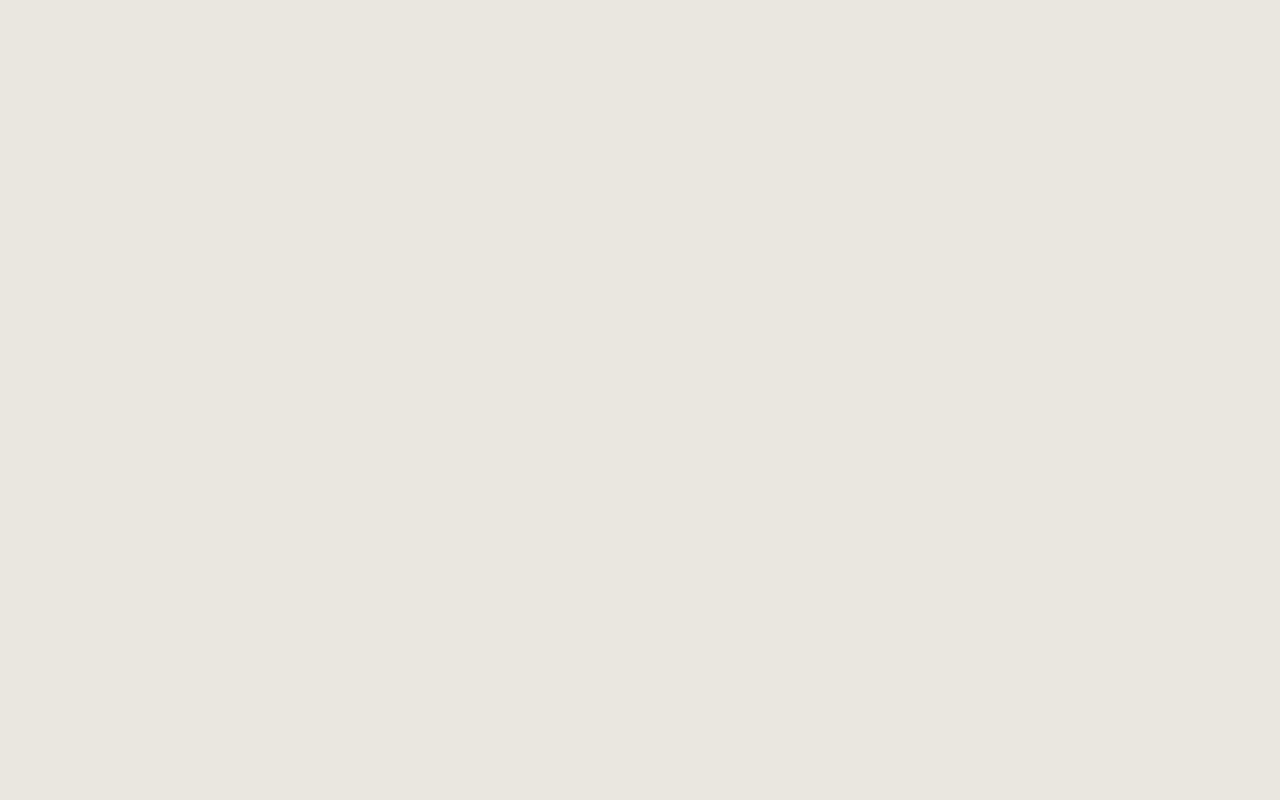
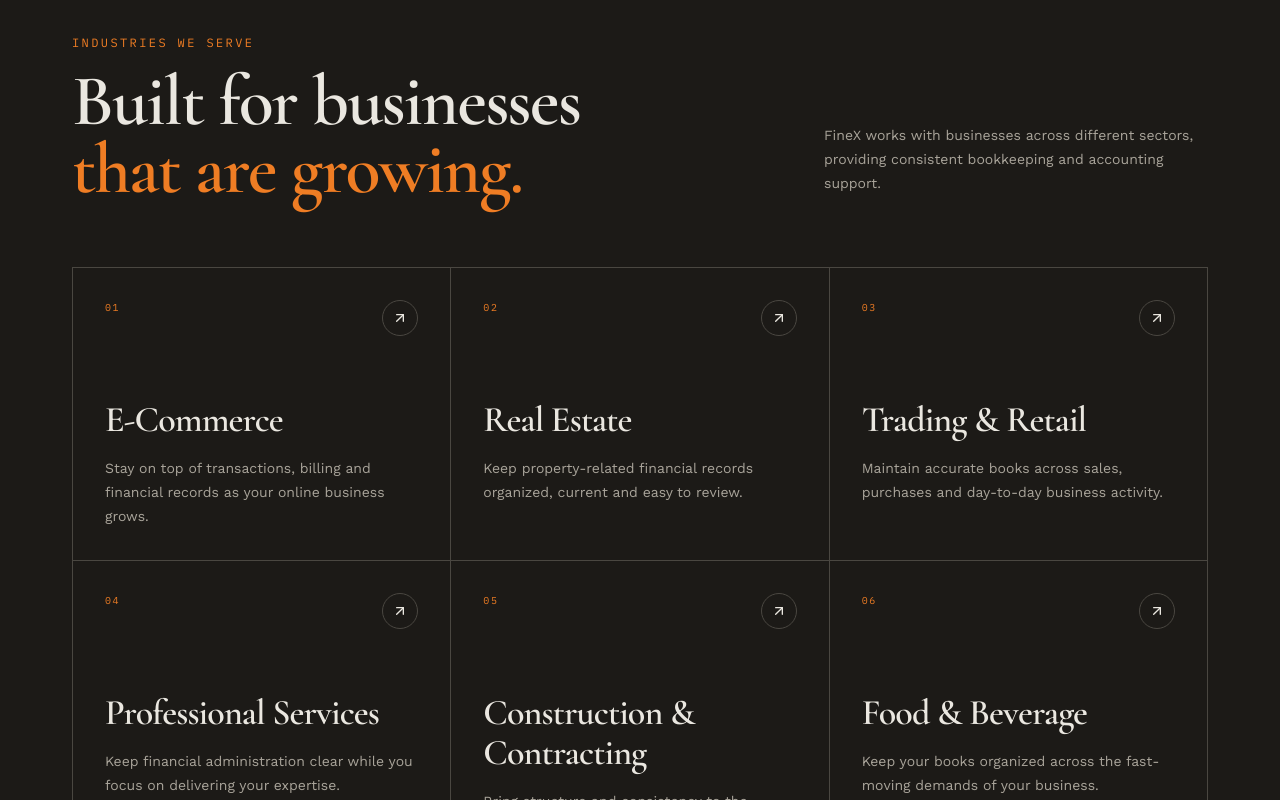
Before and after one commit to asasatha9494/finex-website, a Next.js app: page / in a window 1280 px wide. Shown: the part 2200-3000 px from the top of the page. Before the commit the page ends 2107 px from the top, so only its background shows below. Built offline with nearby package versions, Linux system fonts and the light colour scheme.

Commit message:
Add Finex Industries section

```diff
--- a/app/page.tsx
+++ b/app/page.tsx
@@ -2,6 +2,7 @@
 import Hero from "@/components/Hero";
 import TrustBar from "@/components/TrustBar";
 import Services from "@/components/Services";
+import Industries from "@/components/Industries";
 
 export default function Home() {
   return (
@@ -10,6 +11,7 @@
       <Hero />
       <TrustBar />
       <Services />
+      <Industries />
     </main>
   );
 }
--- /dev/null
+++ b/components/Industries.tsx
@@ -0,0 +1,100 @@
+import { ArrowUpRight } from "lucide-react";
+
+const industries = [
+  {
+    number: "01",
+    name: "E-Commerce",
+    text: "Stay on top of transactions, billing and financial records as your online business grows.",
+  },
+  {
+    number: "02",
+    name: "Real Estate",
+    text: "Keep property-related financial records organized, current and easy to review.",
+  },
+  {
+    number: "03",
+    name: "Trading & Retail",
+    text: "Maintain accurate books across sales, purchases and day-to-day business activity.",
+  },
+  {
+    number: "04",
+    name: "Professional Services",
+    text: "Keep financial administration clear while you focus on delivering your expertise.",
+  },
+  {
+    number: "05",
+    name: "Construction & Contracting",
+    text: "Bring structure and consistency to the financial side of project-based work.",
+  },
+  {
+    number: "06",
+    name: "Food & Beverage",
+    text: "Keep your books organized across the fast-moving demands of your business.",
+  },
+];
+
+export default function Industries() {
+  return (
+    <section
+      id="industries"
+      className="border-b border-[#d3cfc3] bg-[#1c1a17] py-24 text-[#eae7e0] md:py-32"
+    >
+      <div className="mx-auto max-w-[1200px] px-6 md:px-8">
+
+        {/* Heading */}
+        <div className="flex flex-col gap-8 md:flex-row md:items-end md:justify-between">
+          <div>
+            <p className="finex-mono text-xs uppercase tracking-[0.2em] text-[#ef7d24]">
+              Industries We Serve
+            </p>
+
+            <h2 className="finex-heading mt-4 max-w-2xl text-5xl leading-[0.95] md:text-7xl">
+              Built for businesses
+              <br />
+              <span className="text-[#ef7d24]">that are growing.</span>
+            </h2>
+          </div>
+
+          <p className="finex-body max-w-sm text-sm leading-6 text-[#a9a49a] md:pb-2">
+            FineX works with businesses across different sectors, providing
+            consistent bookkeeping and accounting support.
+          </p>
+        </div>
+
+        {/* Industry Grid */}
+        <div className="mt-16 grid border-l border-t border-[#4a4741] md:grid-cols-2 lg:grid-cols-3">
+          {industries.map((industry) => (
+            <article
+              key={industry.number}
+              className="group min-h-[260px] border-b border-r border-[#4a4741] p-7 transition-colors duration-300 hover:bg-[#27241f] md:p-8"
+            >
+              <div className="flex items-start justify-between">
+                <span className="finex-mono text-[10px] tracking-[0.16em] text-[#ef7d24]">
+                  {industry.number}
+                </span>
+
+                <div className="flex h-9 w-9 items-center justify-center rounded-full border border-[#4a4741] transition-all duration-300 group-hover:border-[#ef7d24] group-hover:bg-[#ef7d24]">
+                  <ArrowUpRight
+                    size={16}
+                    className="transition-colors group-hover:text-white"
+                  />
+                </div>
+              </div>
+
+              <div className="mt-16">
+                <h3 className="finex-heading text-3xl md:text-4xl">
+                  {industry.name}
+                </h3>
+
+                <p className="finex-body mt-4 max-w-sm text-sm leading-6 text-[#a9a49a]">
+                  {industry.text}
+                </p>
+              </div>
+            </article>
+          ))}
+        </div>
+
+      </div>
+    </section>
+  );
+}
```
